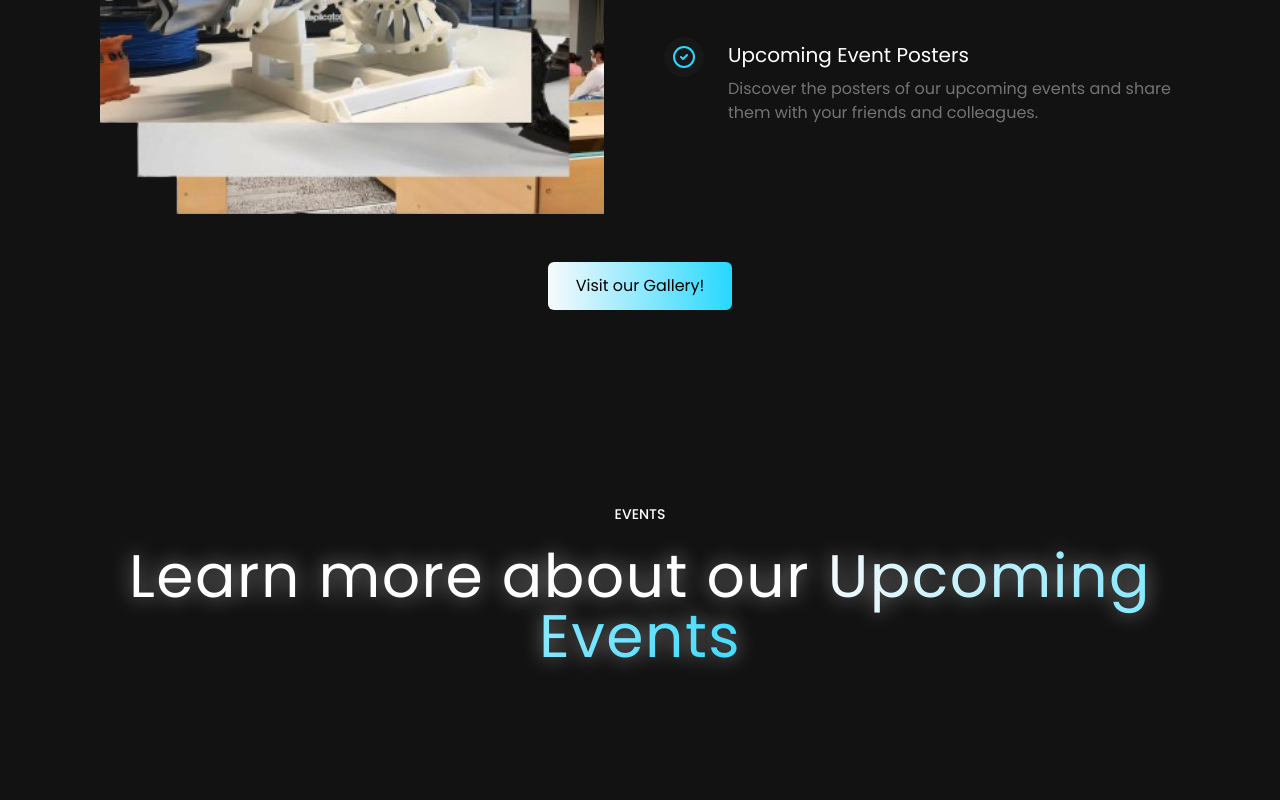
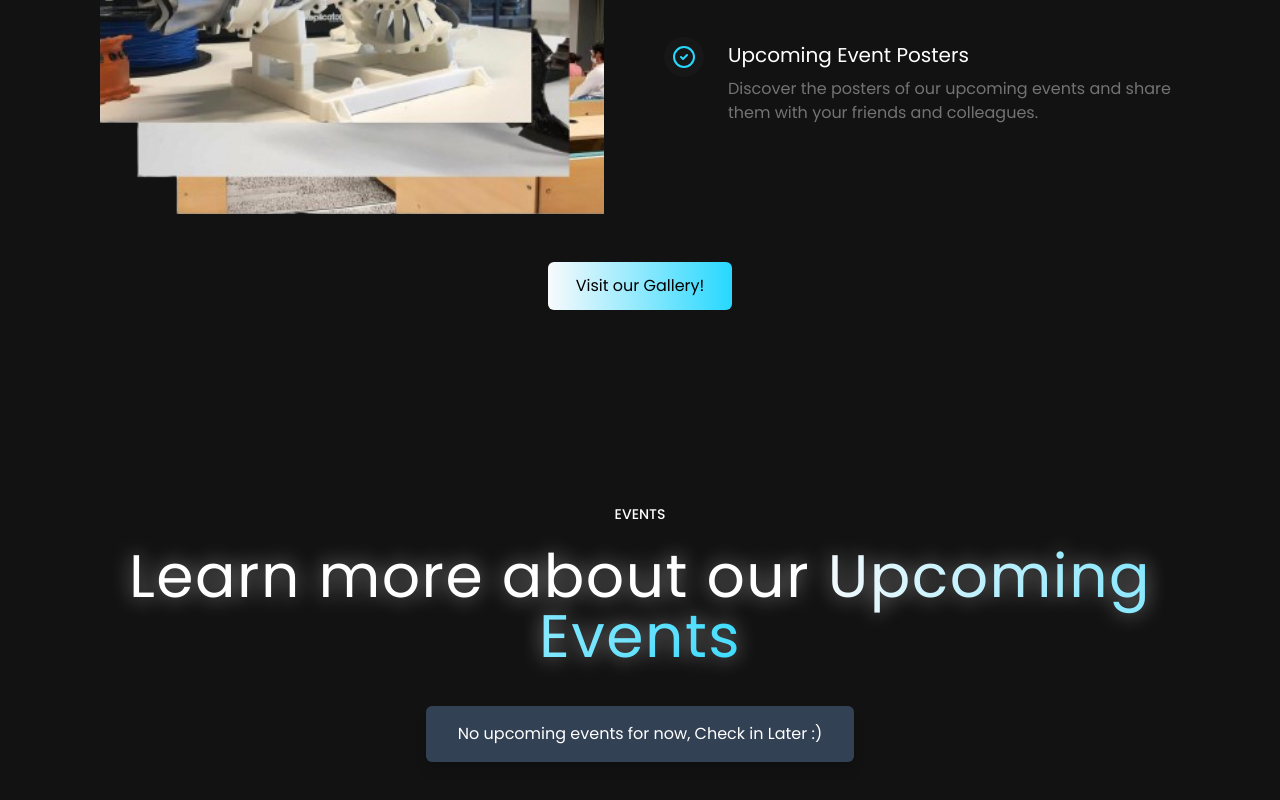
Before and after one commit to E4L-HWU/website, a React (Vite) app: page / in a window 1280 px wide. Shown: the part 2258-3058 px from the top of the page. Before the commit the page ends 2988 px from the top, so only its background shows below. Built offline with nearby package versions, Linux system fonts and the light colour scheme.

Commit message:
Edited upcoming events

```diff
--- a/src/components/UpcomingEvents.jsx
+++ b/src/components/UpcomingEvents.jsx
@@ -18,6 +18,11 @@ const UpcomingEvents = () => {
                     {" "}Upcoming Events
                 </span>
             </h2>
+            <div className="mt-10 flex justify-center">
+                <div className="bg-slate-700 text-white px-8 py-4 rounded-md shadow-lg">
+                    No upcoming events for now, Check in Later :)
+                </div>
+            </div>
         </div>
     )
 }
```
